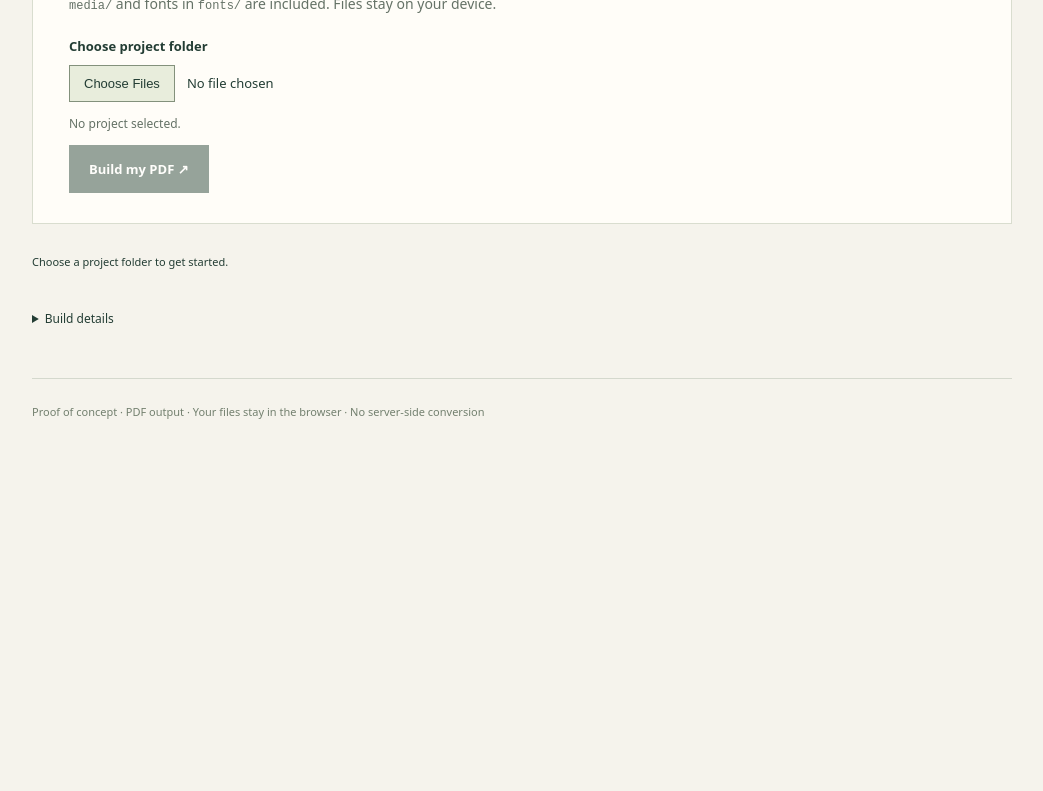
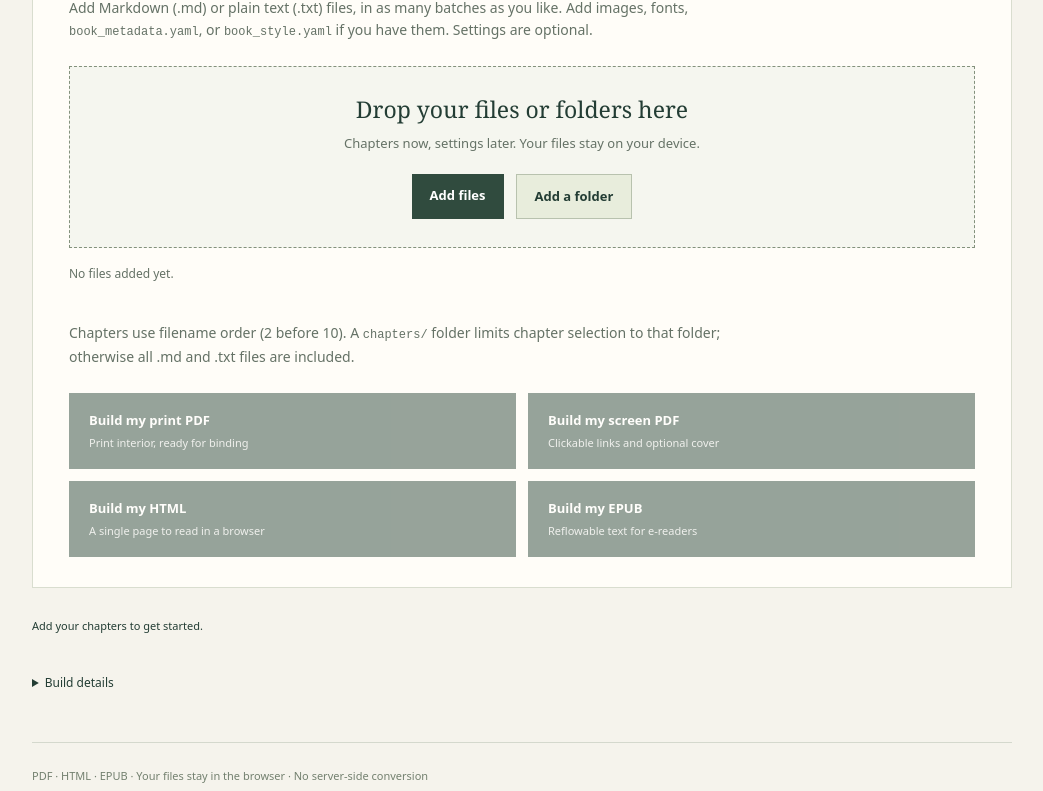
Before and after one commit to cocode/book4matter-web, a website built with Vite: page index.html in a window 1280 px wide. Shown: the part 712-1503 px from the top of the page, without its empty margins (118-1161 px from the left). Before the commit the page ends 1157 px from the top, so only its background shows below. Built offline with nearby package versions, Linux system fonts and the light colour scheme.

Commit message:
Update to support more features.

```diff
--- a/index.html
+++ b/index.html
@@ -2,18 +2,32 @@
 <html lang="en">
 <head><meta charset="utf-8"><meta name="viewport" content="width=device-width, initial-scale=1"><title>Book4matter — Browser proof of concept</title><link rel="stylesheet" href="/src/style.css"></head>
 <body><main>
-<header><a href="%BASE_URL%" class="brand">Book4matter<span>Browser proof of concept</span></a><span class="local">Processed on your device</span></header>
-<section class="intro"><p class="eyebrow">FROM MANUSCRIPT TO BOOK</p><h1>Your words.<br>Ready for print.</h1><p class="lede">Book4matter turns plain text and Markdown manuscripts into formatted books, handling typography, chapter layout, and page numbering. Choose your project folder to create a print-ready PDF in your browser.</p></section>
+<header><a href="%BASE_URL%" class="brand">Book4matter<span>Browser proof of concept</span></a><div class="header-links"><a href="https://book4matter.com/" target="_blank" rel="noopener noreferrer">About Book4matter ↗</a><span class="local">Processed on your device</span></div></header>
+<section class="intro"><p class="eyebrow">FROM MANUSCRIPT TO BOOK</p><h1>Your words.<br>Ready to publish.</h1><p class="lede">Book4matter turns plain text and Markdown manuscripts into formatted books, handling typography, chapter layout, and page numbering. Add your chapters and create a book for print, screens, or an e-reader. Everything happens in your browser.</p></section>
 <section class="upload" aria-labelledby="upload-title">
-<p class="eyebrow">BUILD YOUR BOOK</p><h2 id="upload-title">Choose a project folder.</h2>
-<p>Select the folder containing <code>book_metadata.yaml</code> or <code>book_style.yaml</code>, plus your chapters. Images in <code>media/</code> and fonts in <code>fonts/</code> are included. Files stay on your device.</p>
-<label class="folder-label" for="project-folder">Choose project folder</label>
-<input id="project-folder" type="file" webkitdirectory multiple aria-describedby="project-info">
-<p id="project-info" role="status">No project selected.</p>
-<button id="build-upload" disabled>Build my PDF ↗</button>
+<p class="eyebrow">BUILD YOUR BOOK</p><h2 id="upload-title">Start with your chapters.</h2>
+<p>Add Markdown (.md) or plain text (.txt) files, in as many batches as you like. Add images, fonts, <code>book_metadata.yaml</code>, or <code>book_style.yaml</code> if you have them. Settings are optional.</p>
+<div id="drop-zone" class="drop-zone" role="group" aria-label="Add manuscript files" aria-describedby="upload-help">
+<p class="drop-heading">Drop your files or folders here</p>
+<p id="upload-help">Chapters now, settings later. Your files stay on your device.</p>
+<div class="file-pickers">
+<label class="file-picker">Add files<input id="project-files" type="file" multiple aria-label="Add files" aria-describedby="project-info"></label>
+<label class="file-picker secondary">Add a folder<input id="project-folder" type="file" webkitdirectory multiple aria-label="Add a folder" aria-describedby="project-info"></label>
+</div>
+</div>
+<p id="project-info" role="status">No files added yet.</p>
+<p id="upload-message" role="status"></p>
+<details id="added-files" hidden><summary>Review added files</summary><ul id="file-list"></ul><button id="clear-files" type="button" class="secondary" disabled>Clear files</button></details>
+<p class="file-hint">Chapters use filename order (2 before 10). A <code>chapters/</code> folder limits chapter selection to that folder; otherwise all .md and .txt files are included.</p>
+<div class="format-grid" role="group" aria-label="Choose an output format">
+<button id="build-upload" data-format="print" disabled>Build my print PDF <span>Print interior, ready for binding</span></button>
+<button data-format="screen" disabled>Build my screen PDF <span>Clickable links and optional cover</span></button>
+<button data-format="html" disabled>Build my HTML <span>A single page to read in a browser</span></button>
+<button data-format="epub" disabled>Build my EPUB <span>Reflowable text for e-readers</span></button>
+</div>
 </section>
-<section class="build-result" aria-label="Build result"><a id="download" hidden>Download PDF ↓</a><p id="status" role="status" aria-live="polite">Choose a project folder to get started.</p></section>
-<details id="details"><summary>Build details</summary><pre id="log" aria-label="Build log"></pre><a id="sources" hidden>Download generated Typst sources and provenance</a></details>
+<section class="build-result" aria-label="Build result"><a id="download" hidden>Download PDF ↓</a><p id="status" role="status" aria-live="polite">Add your chapters to get started.</p></section>
+<details id="details"><summary>Build details</summary><pre id="log" aria-label="Build log"></pre><a id="sources" hidden>Download build sources and details</a></details>
 <section id="preview-section" hidden><h2>Your book, ready to read.</h2><iframe id="preview" title="Generated book PDF"></iframe></section>
-<footer>Proof of concept · PDF output · Your files stay in the browser · No server-side conversion</footer>
+<footer>PDF · HTML · EPUB · Your files stay in the browser · No server-side conversion</footer>
 </main><script type="module" src="/src/main.js"></script></body></html>
```
Also changed, not shown: .github/workflows/pages.yml, README.md.
